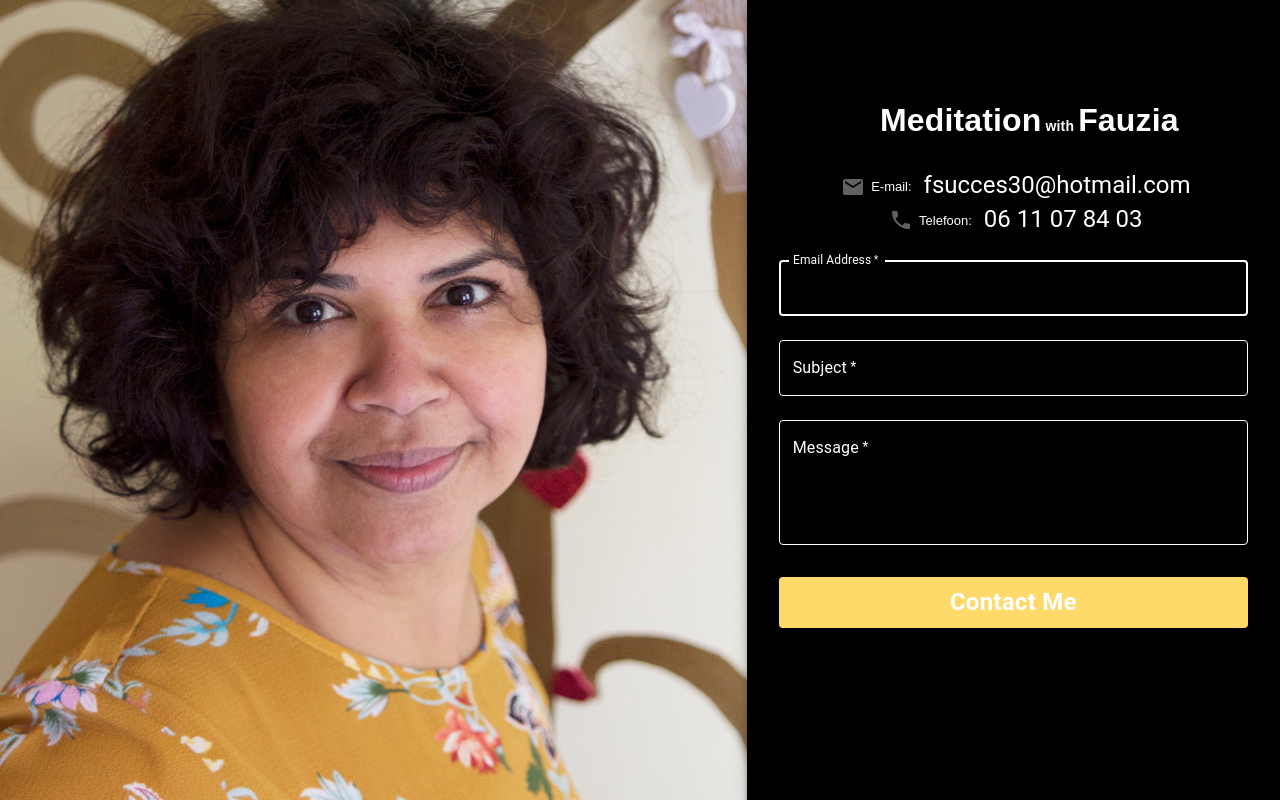
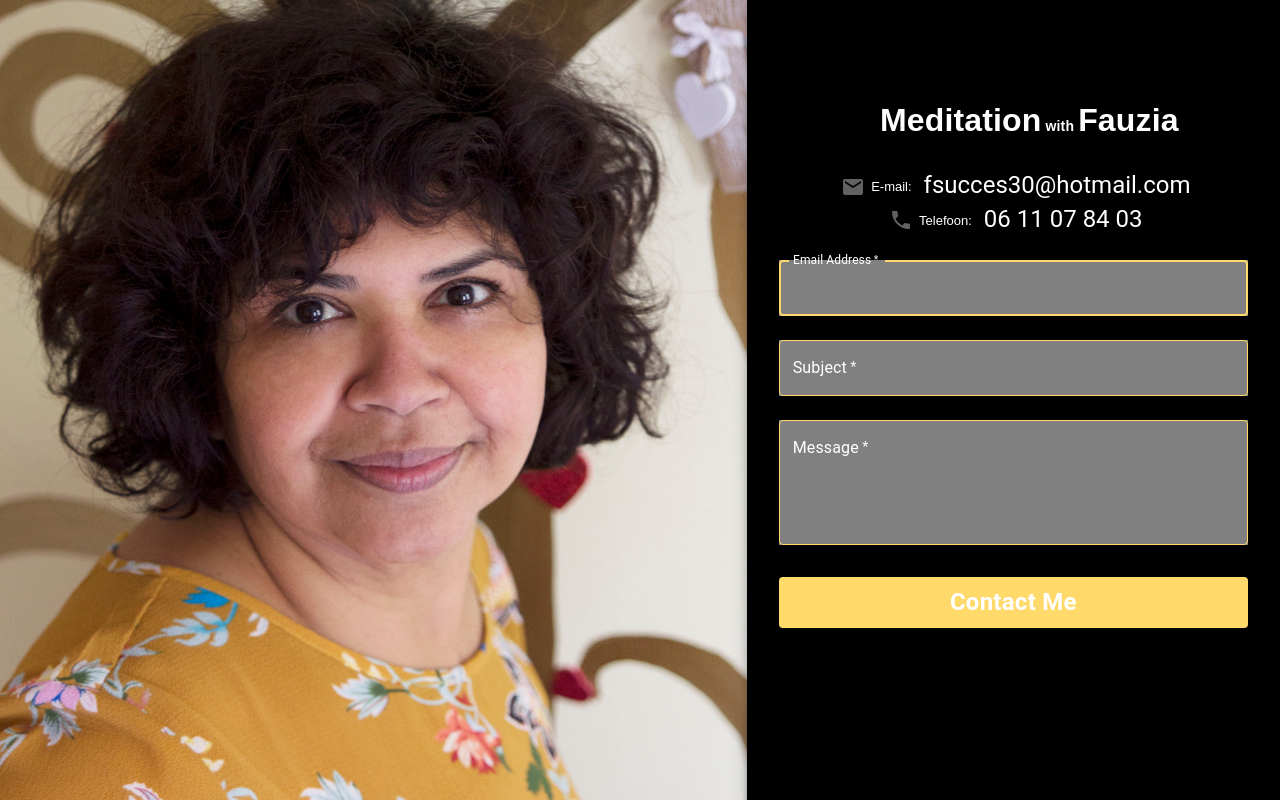
Before and after one commit to MSaeedNajafi/Meditation, a React (Create React App) app: page /contact in a window 1280 px wide. Built offline with nearby package versions, Linux system fonts and the light colour scheme; a web font is replaced by a local one.

Commit message:
finished oricing and contact me

```diff
--- a/src/components/Colors.js
+++ b/src/components/Colors.js
@@ -44,11 +44,12 @@ const COL = {
   ServicesCardBckColor: "#fff",
   SerivesH1Color: "#fff",
   //footer
-  footerContainerBckColor: "#7e8846",
-  footerLinkItemsColor: "#fff",
+  // footerContainerBckColor: "#7e8846",
+  footerContainerBckColor: "#f2e9d2",
+  footerLinkItemsColor: "#010606",
   FooterLinkOnHoverColor: "#ffda6b",
-  socialMediaIconColor: "#fff",
-  footerSocialMediaTextColor: "#fff",
+  socialMediaIconColor: "#010606",
+  footerSocialMediaTextColor: "#010606",
   //signin
   signinIconColor: "#fff",
   formBckGround: "#010101",
--- a/src/components/Contact/ContactSide.js
+++ b/src/components/Contact/ContactSide.js
@@ -1,10 +1,7 @@
 import * as React from "react";
-import Avatar from "@mui/material/Avatar";
 import Button from "@mui/material/Button";
 import CssBaseline from "@mui/material/CssBaseline";
 import TextField from "@mui/material/TextField";
-import FormControlLabel from "@mui/material/FormControlLabel";
-import Checkbox from "@mui/material/Checkbox";
 import Link from "@mui/material/Link";
 import Paper from "@mui/material/Paper";
 import Box from "@mui/material/Box";
@@ -21,20 +18,21 @@ import EmailIcon from "@mui/icons-material/Email";
 
 const CssTextField = styled(TextField)({
   "& label.Mui-focused": {
-    color: "white",
+    color: "#ffda6b",
   },
   "& .MuiInput-underline:after": {
-    borderBottomColor: "white",
+    borderBottomColor: "#ffda6b",
   },
   "& .MuiOutlinedInput-root": {
     "& fieldset": {
-      borderColor: "white",
+      borderColor: "#ffda6b",
     },
     "&:hover fieldset": {
-      borderColor: "#ffda6b",
+      borderColor: "white",
+      borderRadius: 4,
     },
     "&.Mui-focused fieldset": {
-      borderColor: "white",
+      borderColor: "#ffda6b",
     },
   },
 });
@@ -135,6 +133,7 @@ export default function ContactSide() {
               noValidate
               onSubmit={handleSubmit}
               sx={{ mt: 1 }}
+              // style={{ backgroundColor: "red" }}
             >
               <CssTextField
                 margin="normal"
@@ -144,6 +143,9 @@ export default function ContactSide() {
                 id="email"
                 autoComplete="email"
                 autoFocus
+                style={{
+                  backgroundColor: "grey",
+                }}
                 InputLabelProps={{
                   style: {
                     color: "white",
@@ -160,6 +162,9 @@ export default function ContactSide() {
                 type="text"
                 id="subject"
                 autoComplete="subject"
+                style={{
+                  backgroundColor: "grey",
+                }}
                 InputLabelProps={{
                   style: {
                     color: "white",
@@ -174,6 +179,9 @@ export default function ContactSide() {
                 label="Message"
                 multiline
                 rows={4}
+                style={{
+                  backgroundColor: "grey",
+                }}
                 InputLabelProps={{
                   style: {
                     color: "white",
```
